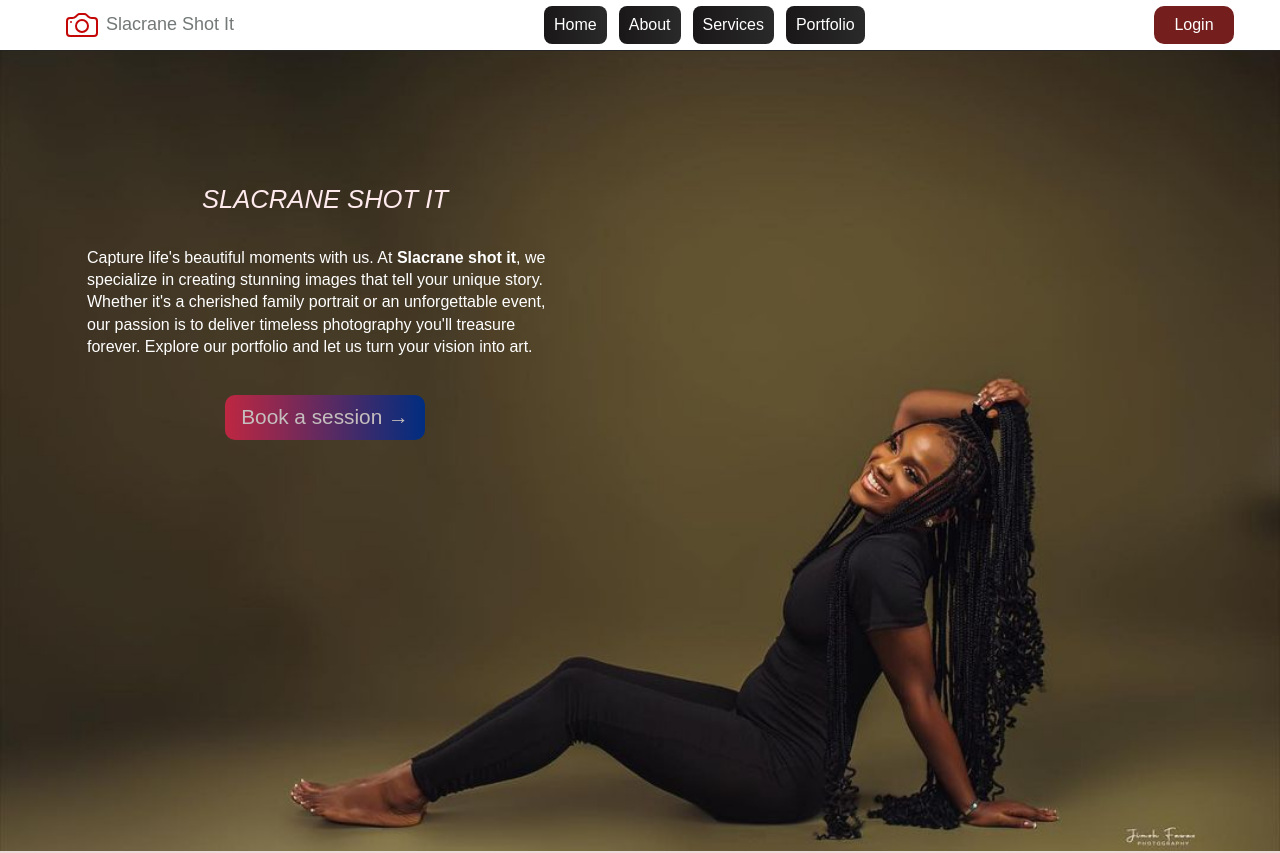
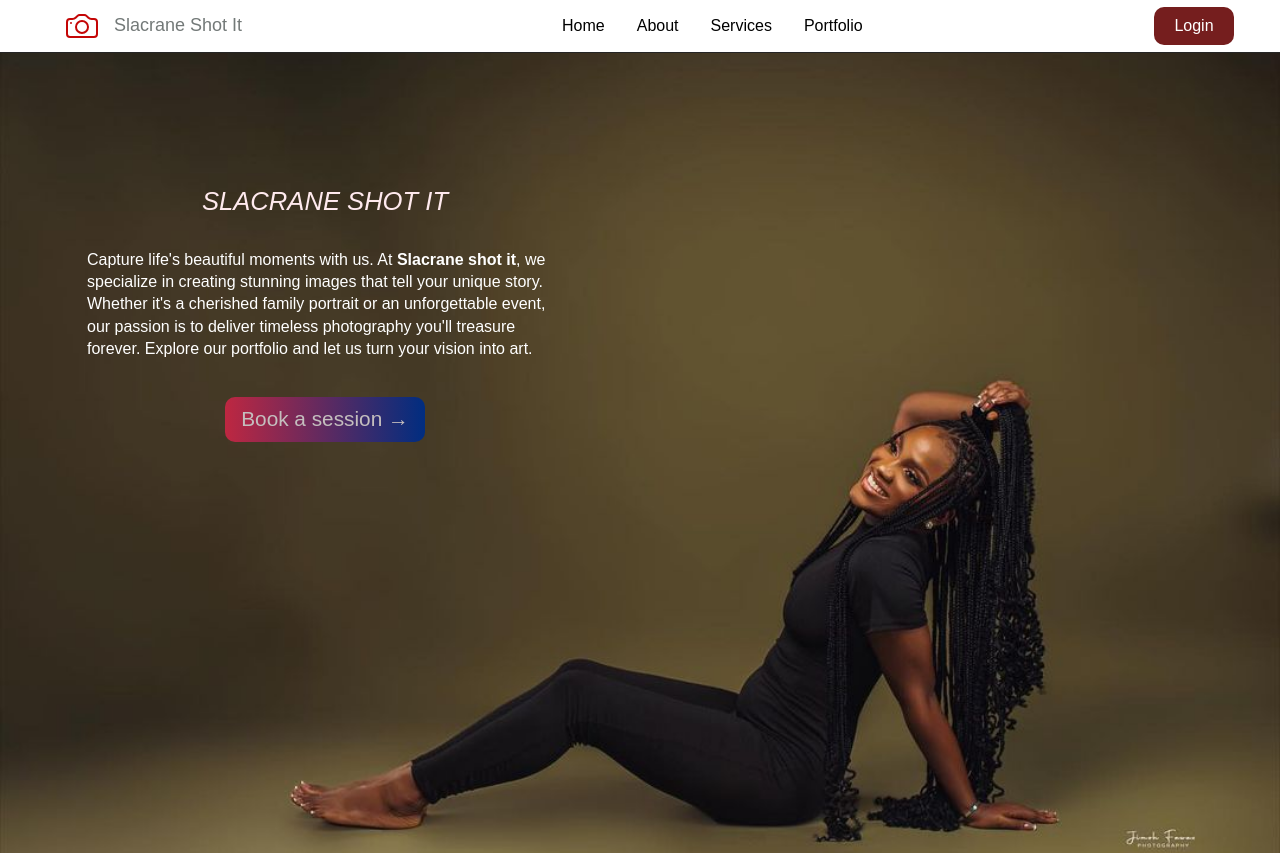
Before and after one commit to Bolaji87/photography-studio, a React (Vite) app: page / in a window 1280 px wide. Shown: the top 853 px of the page. Built offline with nearby package versions, Linux system fonts and the light colour scheme; the HTML template or start-up script is replaced by a standard one.

Commit message:
add changes to navbar

```diff
--- a/src/components/Header/nav-bar.css
+++ b/src/components/Header/nav-bar.css
@@ -3,6 +3,8 @@
   justify-content: space-between;
   align-items: center;
   padding: 0 46px;
+  position: relative;
+  top: 0;
 }
 .nav-bar .logo {
   display: flex;
@@ -19,6 +21,18 @@
   font-size: 18px;
   text-transform: capitalize;
   color: rgb(115, 121, 120);
+  cursor: pointer;
+  padding: 1px 8px;
+}
+
+.nav-bar .logo h1:hover {
+  font-size: 18px;
+  text-transform: capitalize;
+
+  color: rgb(185, 14, 14);
+  padding: 1px 8px;
+  border-radius: 8px;
+  cursor: pointer;
 }
 .navbar-navlinks,
 .navbar-navlinks ul {
@@ -29,21 +43,17 @@
   align-items: center;
 }
 .nav-bar .navbar-navlinks li {
-  /* background-color: rgb(160, 160, 165); */
-
-  background: linear-gradient(to right, rgb(190, 39, 65), rgb(0, 45, 128));
-  background: linear-gradient(to right, rgb(26, 23, 24), rgb(42, 42, 43));
-  color: #fff;
   padding: 10px;
   border-radius: 8px;
+  cursor: pointer;
 }
 .nav-bar .navbar-navlinks li:hover {
   background-color: teal;
-  background: linear-gradient(to right, rgb(226, 219, 219), rgb(223, 217, 217));
 
-  color: #252525;
+  color: #f7ebeb;
   padding: 10px;
   border-radius: 8px;
+  cursor: pointer;
 }
 .nav-bar .login button {
   background-color: rgb(117, 30, 30);
@@ -65,7 +75,7 @@
 }
 hr {
   border: none;
-  height: 1px; /* Set line thickness */
-  background-color: #252525; /* Set color */
-  margin: 0; /* Set margin */
+  height: 1px;
+  background-color: #252525;
+  margin: 0;
 }
```
